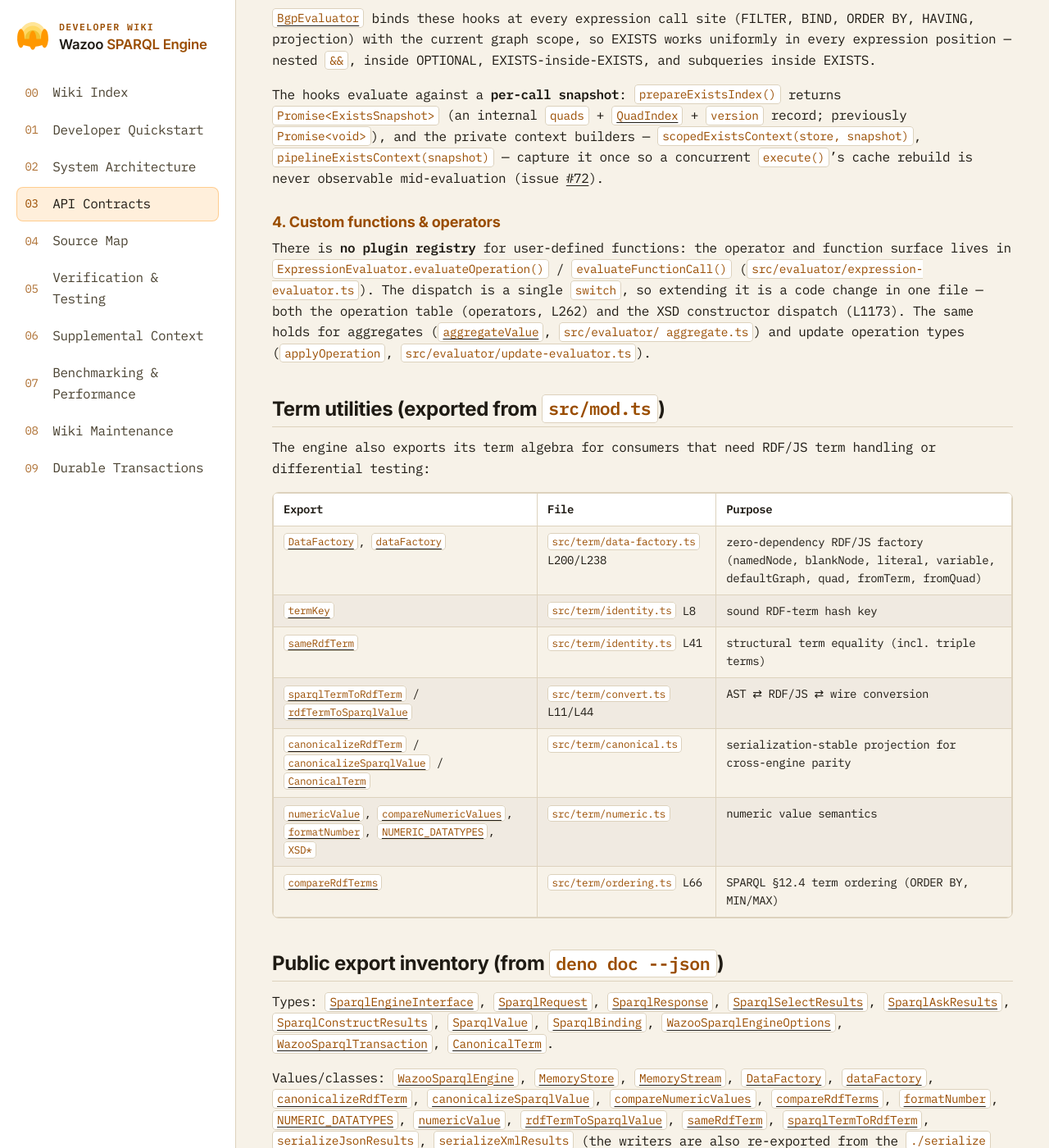
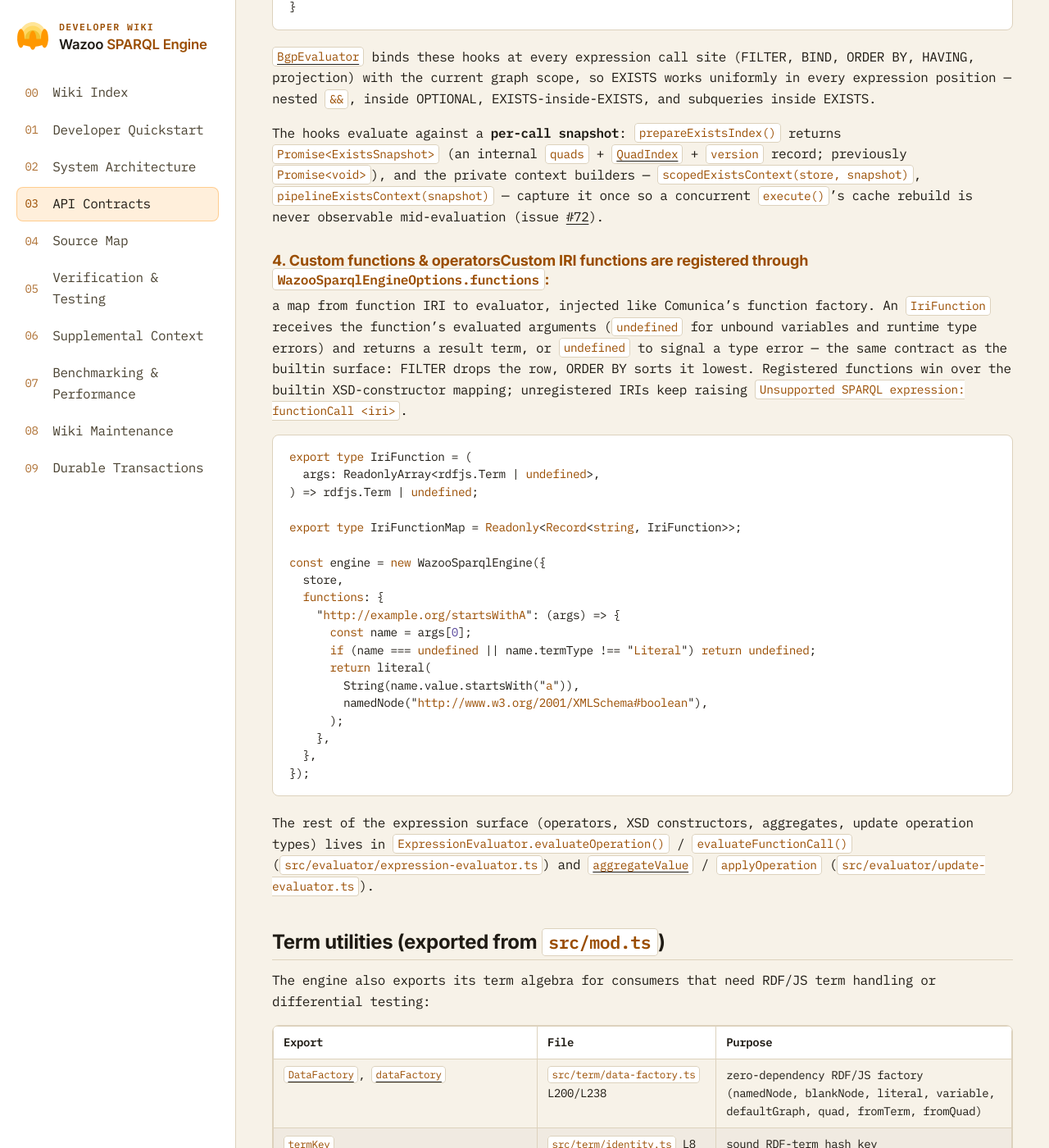
Before and after one commit to wazootech/sparql-engine, a Jekyll site: the page built from docs/03-api-contracts.md, in a window 1280 px wide and 1400 px high, scrolled down 4826 px. Shown: the whole window at 82% size. Built offline with Jekyll 4.4.1, drawn with Linux system fonts in a browser that asks for light colours; some of the changed text lies outside the part shown.

Commit message:
feat: support custom IRI function calls via a pluggable function registry (#120)
Add WazooSparqlEngineOptions.functions: a map from function IRI to
evaluator (SPARQL 1.1 §17.4.3.1), mirroring Comunica's injectable
function factory. ExpressionEvaluator consults the registry before the
builtin XSD constructors; a registered function receives its evaluated
arguments and returns a term, or undefined for a type error (FILTER
drops the row, ORDER BY sorts it lowest). Unregistered IRIs keep raising
"Unsupported SPARQL expression: functionCall". Threaded through
SparqlEvaluator, BgpEvaluator (incl. FROM-dataset and subquery
evaluators), exported from the package root, and documented in
03-api-contracts.md.

Closes #60.

🤖 Generated with Codebuff

Co-authored-by: Codebuff <noreply@codebuff.com>

````diff
--- a/docs/03-api-contracts.md
+++ b/docs/03-api-contracts.md
@@ -99,12 +99,15 @@ export interface WazooSparqlEngineOptions {
   store: rdfjs.Store; // required: any RDF/JS store
   createTransaction?: () => WazooSparqlTransaction; // optional: atomic updates
   reorderPatterns?: boolean; // default true: dynamic join ordering
+  functions?: IriFunctionMap; // optional: custom IRI function registry
 }
 ```
 
 `store` is the only required option. `reorderPatterns: false` preserves the
 written order of BGP triple patterns. `createTransaction` upgrades updates from
 direct `addQuad`/`removeQuad` calls to one atomic transaction per request.
+`functions` registers custom IRI functions (SPARQL 1.1 §17.4.3.1); see
+[Custom functions & operators](#4-custom-functions--operators).
 
 ## Supported SPARQL surface
 
@@ -246,18 +249,43 @@ capture it once so a concurrent `execute()`'s cache rebuild is never observable
 mid-evaluation (issue
 [#72](https://github.com/wazootech/sparql-engine/issues/72)).
 
-### 4. Custom functions & operators
+### 4. Custom functions & operatorsCustom IRI functions are registered through `WazooSparqlEngineOptions.functions`:
 
-There is **no plugin registry** for user-defined functions: the operator and
-function surface lives in `ExpressionEvaluator.evaluateOperation()` /
-`evaluateFunctionCall()` (`src/evaluator/expression-evaluator.ts`). The dispatch
-is a single `switch`, so extending it is a code change in one file — both the
-operation table (operators, L262) and the XSD constructor dispatch (L1173). The
-same holds for aggregates
-([`aggregateValue`](https://github.com/wazootech/sparql-engine/blob/main/src/evaluator/aggregate.ts),
-`src/evaluator/
-aggregate.ts`) and update operation types (`applyOperation`,
-`src/evaluator/update-evaluator.ts`).
+a map from function IRI to evaluator, injected like Comunica's function factory.
+An `IriFunction` receives the function's evaluated arguments (`undefined` for
+unbound variables and runtime type errors) and returns a result term, or
+`undefined` to signal a type error — the same contract as the builtin surface:
+FILTER drops the row, ORDER BY sorts it lowest. Registered functions win over
+the builtin XSD-constructor mapping; unregistered IRIs keep raising
+`Unsupported SPARQL expression: functionCall <iri>`.
+
+```typescript
+export type IriFunction = (
+  args: ReadonlyArray<rdfjs.Term | undefined>,
+) => rdfjs.Term | undefined;
+
+export type IriFunctionMap = Readonly<Record<string, IriFunction>>;
+
+const engine = new WazooSparqlEngine({
+  store,
+  functions: {
+    "http://example.org/startsWithA": (args) => {
+      const name = args[0];
+      if (name === undefined || name.termType !== "Literal") return undefined;
+      return literal(
+        String(name.value.startsWith("a")),
+        namedNode("http://www.w3.org/2001/XMLSchema#boolean"),
+      );
+    },
+  },
+});
+```
+
+The rest of the expression surface (operators, XSD constructors, aggregates,
+update operation types) lives in `ExpressionEvaluator.evaluateOperation()` /
+`evaluateFunctionCall()` (`src/evaluator/expression-evaluator.ts`) and
+[`aggregateValue`](https://github.com/wazootech/sparql-engine/blob/main/src/evaluator/aggregate.ts)
+/ `applyOperation` (`src/evaluator/update-evaluator.ts`).
 
 ## Term utilities (exported from `src/mod.ts`)
 
@@ -287,6 +315,7 @@ Types:
 [`SparqlBinding`](https://jsr.io/@wazoo/sparql-engine/doc/~/SparqlBinding),
 [`WazooSparqlEngineOptions`](https://jsr.io/@wazoo/sparql-engine/doc/~/WazooSparqlEngineOptions),
 [`WazooSparqlTransaction`](https://jsr.io/@wazoo/sparql-engine/doc/~/WazooSparqlTransaction),
+`IriFunction`, `IriFunctionMap` (link on JSR once published),
 [`CanonicalTerm`](https://jsr.io/@wazoo/sparql-engine/doc/~/CanonicalTerm).
 
 Values/classes:
--- a/src/mod.ts
+++ b/src/mod.ts
@@ -13,6 +13,10 @@ export type {
   WazooSparqlEngineOptions,
   WazooSparqlTransaction,
 } from "@/wazoo-sparql-engine.ts";
+export type {
+  IriFunction,
+  IriFunctionMap,
+} from "@/evaluator/expression-evaluator.ts";
 
 export { MemoryStore, MemoryStream } from "@/store/memory-store.ts";
 export { DataFactory, dataFactory } from "@/term/mod.ts";
````
Also changed, not shown: src/evaluator/bgp-evaluator.ts (+18 -1 lines), src/evaluator/expression-evaluator.ts (+46 -0 lines), src/evaluator/sparql-evaluator.ts (+16 -2 lines), src/wazoo-sparql-engine.test.ts (+130 -1 lines), src/wazoo-sparql-engine.ts (+17 -0 lines).
